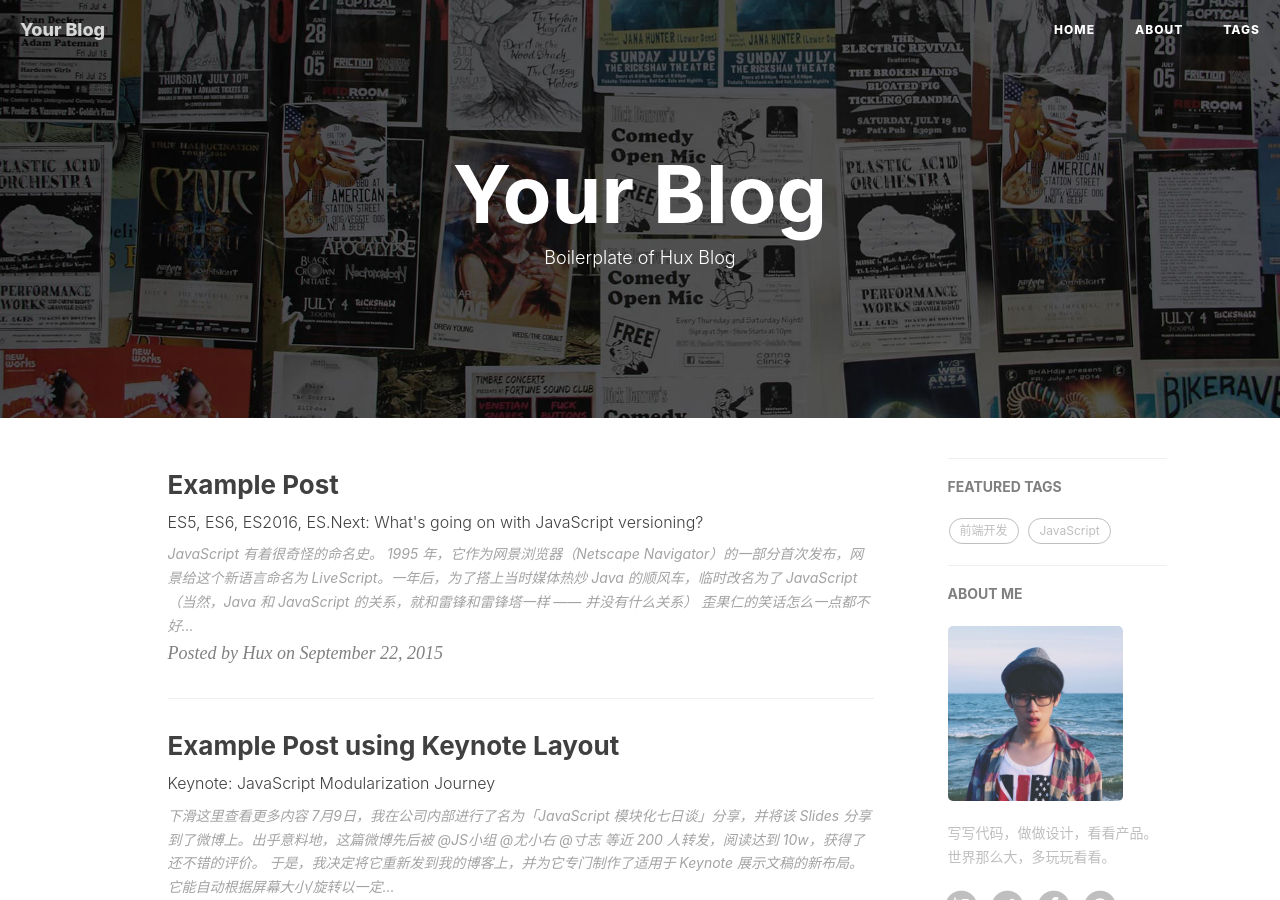
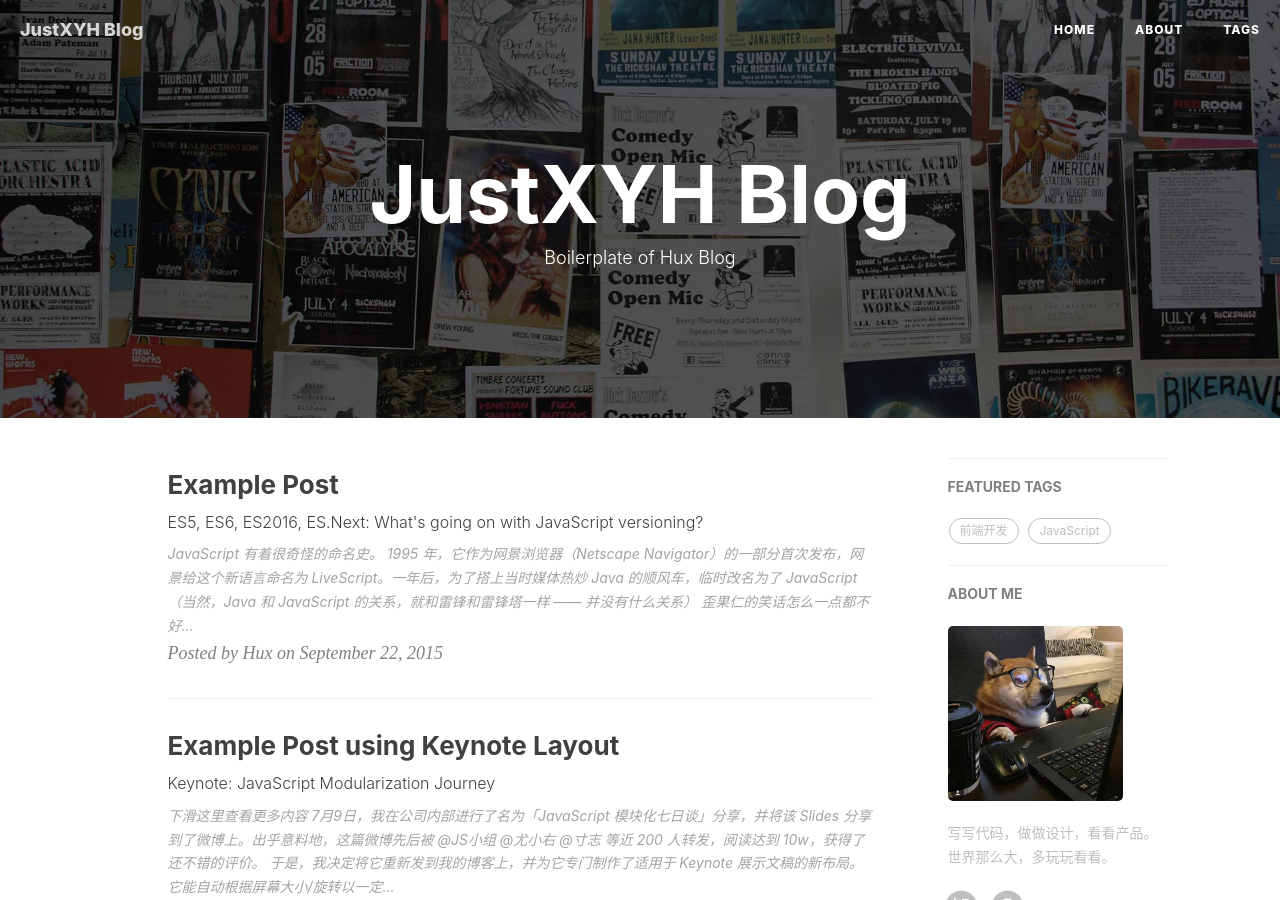
Before and after one commit to justxyh/justxyh.github.io, a Jekyll site: the page built from index.html, in a window 1280 px wide and 900 px high. Built offline with Jekyll 4.4.1, drawn with Linux system fonts in a browser that asks for light colours; nearby versions of some CDN libraries; the list of posts is cut into pages by our own code; comment, search, counter and statistics services are not loaded; some of the changed text lies outside the part shown.

Commit message:
修改配置文件

```diff
--- a/_config.yml
+++ b/_config.yml
@@ -1,8 +1,8 @@
 # Site settings
-title: Your Blog
-SEOTitle: 你的博客 | Your Blog
+title: JustXYH Blog
+SEOTitle: JustXYH Blog
 header-img: img/home-bg.jpg
-email: huxpro@gmail.com
+email: justxyh@foxmail.com
 description: ""
 keyword: ""
 url: ""              # your host, for absolute URL
@@ -12,11 +12,11 @@
 
 # SNS settings
 RSS: false
-weibo_username:     huxpro
-zhihu_username:     huxpro
-github_username:    huxpro
+# weibo_username:     huxpro
+zhihu_username:     justxyh
+github_username:    justxyh
 #twitter_username:  huxpro
-facebook_username:  huxpro
+# facebook_username:  huxpro
 
 
 
@@ -47,12 +47,8 @@
 
 
 # Disqus settings
-#disqus_username: _your_disqus_short_name_
+disqus_username: justxyh
 
-# Duoshuo settings
-duoshuo_username:
-# Share component is depend on Comment so we can NOT use share only.
-duoshuo_share:                      # set to false if you want to use Comment without Sharing
 
 
 
@@ -69,7 +65,7 @@
 # Sidebar settings
 sidebar: true                           # whether or not using Sidebar.
 sidebar-about-description: "写写代码，做做设计，看看产品。世界那么大，多玩玩看看。"
-sidebar-avatar: /img/avatar-hux.jpg      # use absolute URL, seeing it's used in both `/` and `/about/`
+sidebar-avatar: /img/avatar-justxyh.jpg      # use absolute URL, seeing it's used in both `/` and `/about/`
 
 
 
```
Also changed, not shown: img/avatar-hux.jpg (deleted), img/avatar-justxyh.jpg (added).
